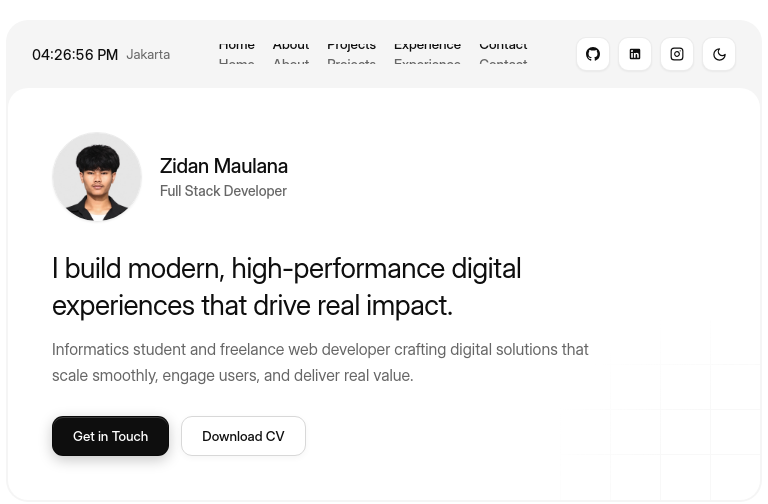
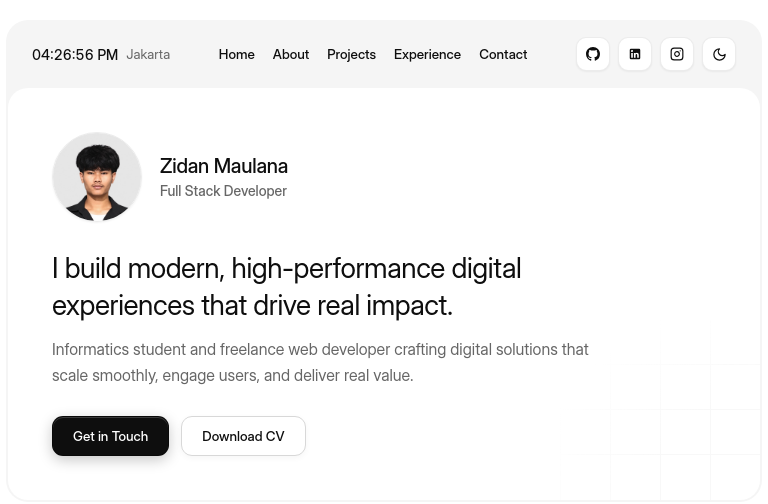
Before and after one commit to zidan-maulana/zidan-portfolio, a Next.js app: page / in a window 1280 px wide. Shown: the top 504 px of the page, without its empty margins (256-1024 px from the left). Built offline with nearby package versions, Linux system fonts and the light colour scheme.

Commit message:
fix: resolve nav link text clipping in hover roll animation

```diff
--- a/src/components/header.tsx
+++ b/src/components/header.tsx
@@ -116,19 +116,19 @@ export function Header({
             key={item.label}
             href={item.href}
             role="menuitem"
-            className="group relative inline-flex h-[20px] items-center overflow-hidden rounded-md px-1 text-[13.5px] font-medium text-text focus-visible:outline-none focus-visible:ring-2 focus-visible:ring-text"
+            className="group relative inline-block rounded-md px-1 py-0.5 text-[13.5px] font-medium text-text focus-visible:outline-none focus-visible:ring-2 focus-visible:ring-text"
           >
-            <div className="flex flex-col transition-transform duration-300 ease-[cubic-bezier(0.16,1,0.3,1)] group-hover:-translate-y-1/2 motion-reduce:transition-none">
-              <span className="flex h-[20px] items-center text-text transition-colors group-hover:text-muted">
+            <span className="relative block overflow-hidden leading-tight">
+              <span className="block transition-transform duration-300 ease-[cubic-bezier(0.16,1,0.3,1)] group-hover:-translate-y-full motion-reduce:transition-none">
                 {item.label}
               </span>
               <span
-                className="flex h-[20px] items-center text-muted transition-colors"
+                className="absolute inset-0 block translate-y-full text-muted transition-transform duration-300 ease-[cubic-bezier(0.16,1,0.3,1)] group-hover:translate-y-0 motion-reduce:transition-none"
                 aria-hidden="true"
               >
                 {item.label}
               </span>
-            </div>
+            </span>
           </Link>
         ))}
       </div>
```
